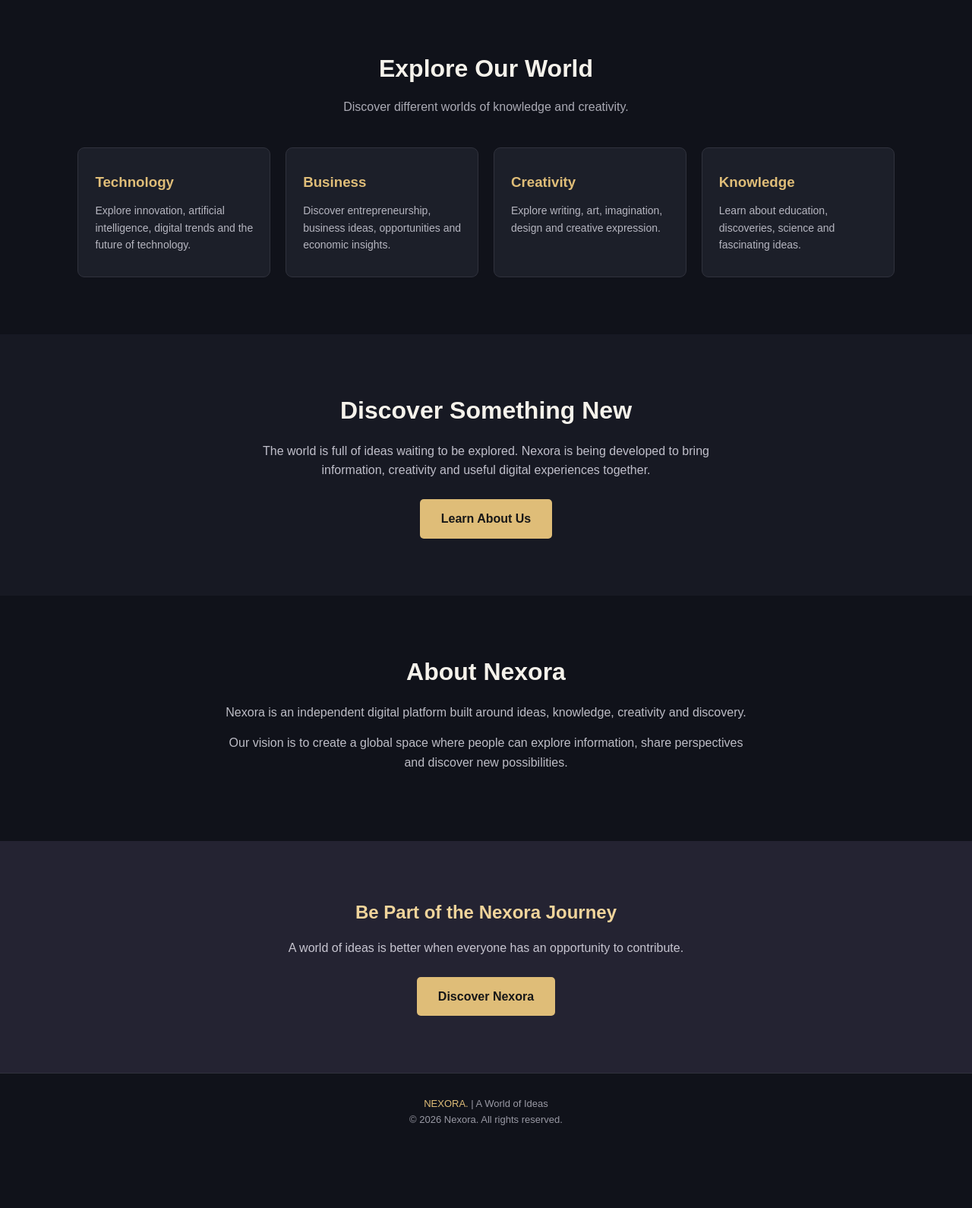
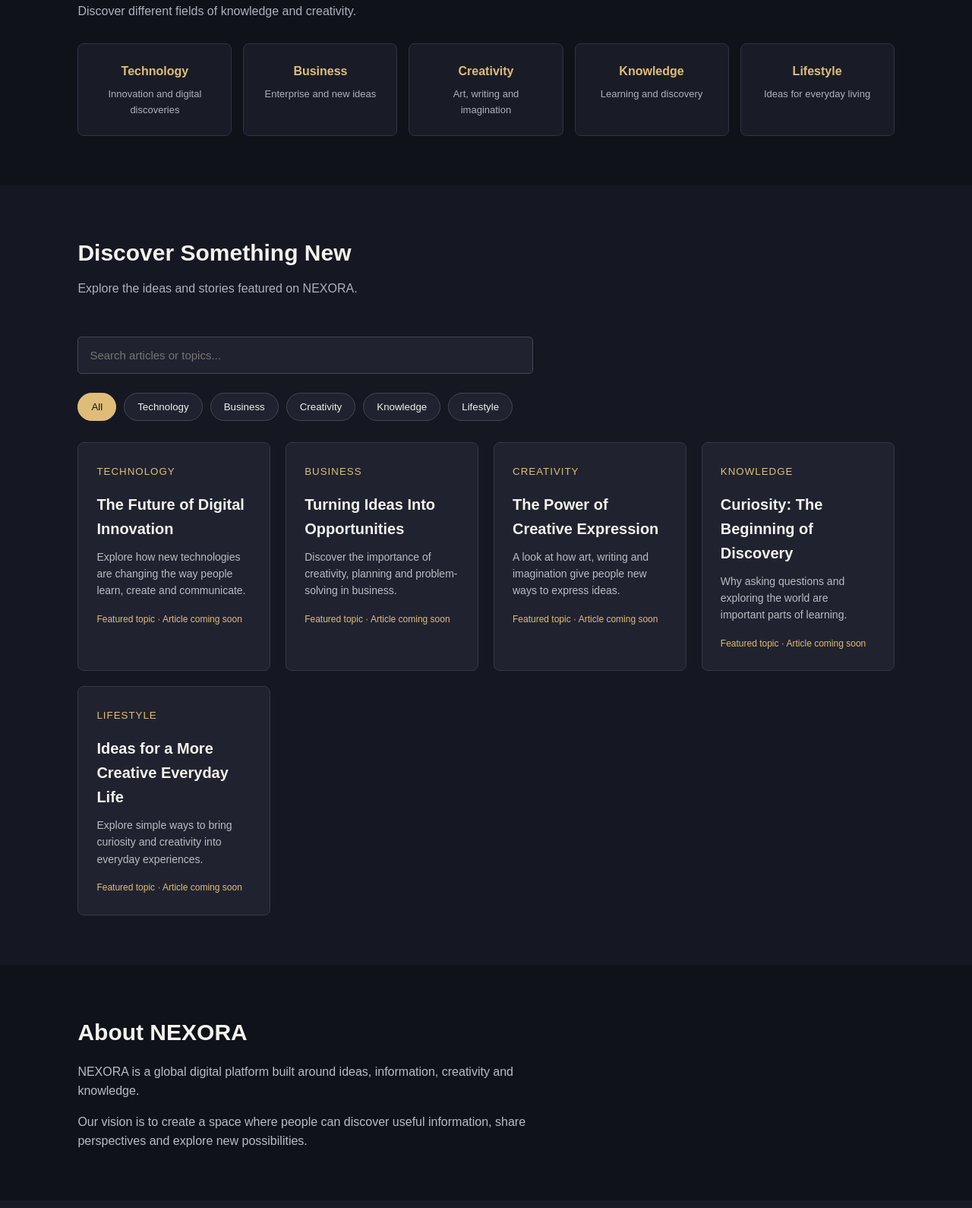
Before and after one commit to kilopop274-ux/NEXORA, a plain HTML site: page index.html in a window 1280 px wide. Shown: the part 703-2293 px from the top of the page at 76% size. Before the commit the page ends 2218 px from the top, so only its background shows below. Drawn offline with Linux system fonts and the light colour scheme.

Commit message:
Update index.html

```diff
--- a/index.html
+++ b/index.html
@@ -4,200 +4,94 @@
 <head>
 <meta charset="UTF-8">
 <meta name="viewport" content="width=device-width, initial-scale=1.0">
-<title>NEXORA | A World of Ideas</title>
-
+<title>NEXORA | Ideas. Knowledge. Possibilities.</title>
 <style>
-* {
-    margin: 0;
-    padding: 0;
-    box-sizing: border-box;
-    scroll-behavior: smooth;
+*{box-sizing:border-box;margin:0;padding:0}
+html{scroll-behavior:smooth}
+body{
+  font-family:Arial,sans-serif;
+  background:#10121a;
+  color:#f4f2ed;
+  line-height:1.6;
 }
-
-body {
-    background: #10121a;
-    color: #f5f2eb;
-    font-family: Arial, sans-serif;
-    line-height: 1.6;
+header{
+  display:flex;justify-content:space-between;align-items:center;
+  padding:22px 8%;border-bottom:1px solid #292b35;
+  background:#10121a;position:sticky;top:0;z-index:10;
 }
-
-header {
-    display: flex;
-    justify-content: space-between;
-    align-items: center;
-    padding: 25px 8%;
-    border-bottom: 1px solid #292b34;
+.logo{font-size:27px;font-weight:bold;letter-spacing:4px;color:#dfbd78}
+nav a{color:#eee;text-decoration:none;margin-left:22px;font-size:14px}
+nav a:hover{color:#dfbd78}
+.hero{padding:100px 8% 85px;text-align:center}
+.hero small{color:#dfbd78;letter-spacing:3px}
+.hero h1{font-size:clamp(38px,6vw,68px);margin:20px 0}
+.hero p{max-width:650px;margin:auto;color:#b9bbc5;font-size:17px}
+.btn{
+ display:inline-block;margin-top:28px;padding:13px 25px;
+ background:#dfbd78;color:#10121a;text-decoration:none;
+ border-radius:4px;font-weight:bold;
 }
-
-.logo {
-    color: #dfbd78;
-    font-size: 27px;
-    font-weight: bold;
-    letter-spacing: 3px;
+section{padding:65px 8%}
+.section-title{font-size:30px;margin-bottom:10px}
+.section-intro{color:#aeb0bb;margin-bottom:30px}
+.categories{
+ display:grid;grid-template-columns:repeat(auto-fit,minmax(150px,1fr));
+ gap:15px;margin-top:28px
 }
-
-nav a {
-    color: #eee;
-    text-decoration: none;
-    margin-left: 22px;
-    font-size: 14px;
+.category{
+ background:#191c27;border:1px solid #303341;padding:23px;
+ border-radius:8px;text-align:center;color:#dfbd78;
+ font-weight:bold
 }
-
-nav a:hover {
-    color: #dfbd78;
+.category span{display:block;color:#aeb0bb;font-size:13px;font-weight:normal;margin-top:7px}
+.discover{background:#151722}
+.search{
+ width:100%;max-width:600px;padding:15px;border-radius:5px;
+ border:1px solid #444653;background:#20232f;color:white;
+ font-size:15px;margin:20px 0 25px
 }
-
-.hero {
-    text-align: center;
-    padding: 110px 20px;
-    background: radial-gradient(circle, #292536, #10121a 70%);
+.filters{display:flex;flex-wrap:wrap;gap:10px;margin-bottom:28px}
+.filters button{
+ padding:10px 17px;background:#20232f;border:1px solid #444653;
+ color:#eee;border-radius:20px;cursor:pointer
 }
-
-.tag {
-    color: #dfbd78;
-    letter-spacing: 3px;
-    font-size: 12px;
+.filters button.active,.filters button:hover{
+ background:#dfbd78;color:#10121a;border-color:#dfbd78
 }
-
-.hero h1 {
-    font-size: clamp(38px, 7vw, 70px);
-    margin: 20px 0;
-    color: #f0d49b;
-    line-height: 1.15;
+.articles{
+ display:grid;grid-template-columns:repeat(auto-fit,minmax(230px,1fr));
+ gap:20px
 }
-
-.hero p {
-    color: #c4c3ca;
-    max-width: 600px;
-    margin: 0 auto 30px;
+.article{
+ background:#20232f;border:1px solid #343746;border-radius:8px;
+ padding:24px;min-height:210px
 }
-
-.button {
-    display: inline-block;
-    background: #dfbd78;
-    color: #171717;
-    padding: 13px 28px;
-    text-decoration: none;
-    border-radius: 5px;
-    font-weight: bold;
+.article small{color:#dfbd78;text-transform:uppercase;letter-spacing:1px}
+.article h3{margin:15px 0 10px;font-size:20px}
+.article p{color:#b9bbc5;font-size:14px}
+.article .coming{display:inline-block;margin-top:17px;color:#dfbd78;font-size:12px}
+.empty{color:#b9bbc5;padding:20px;display:none}
+.about{max-width:800px}
+.about p{color:#b9bbc5;margin-top:15px}
+.join{
+ text-align:center;background:#191c27;padding:65px 8%
 }
-
-section {
-    padding: 75px 8%;
+footer{
+ padding:30px 8%;text-align:center;color:#858895;
+ border-top:1px solid #292b35;font-size:13px
 }
-
-.section-title {
-    text-align: center;
-    font-size: 32px;
-    margin-bottom: 12px;
-}
-
-.section-intro {
-    text-align: center;
-    color: #aaaab4;
-    margin-bottom: 40px;
-}
-
-.categories {
-    display: grid;
-    grid-template-columns: repeat(auto-fit, minmax(210px, 1fr));
-    gap: 20px;
-}
-
-.category {
-    background: #1c1f29;
-    padding: 30px 22px;
-    border: 1px solid #30323d;
-    border-radius: 9px;
-    transition: 0.3s;
-}
-
-.category:hover {
-    border-color: #dfbd78;
-    transform: translateY(-5px);
-}
-
-.category h3 {
-    color: #dfbd78;
-    margin-bottom: 12px;
-}
-
-.category p {
-    color: #b6b6c0;
-    font-size: 14px;
-}
-
-.discover {
-    background: #171923;
-    text-align: center;
-}
-
-.discover p {
-    color: #c0bfca;
-    max-width: 650px;
-    margin: 15px auto 25px;
-}
-
-.about {
-    text-align: center;
-}
-
-.about p {
-    max-width: 700px;
-    margin: 15px auto;
-    color: #bdbdc6;
-}
-
-.community {
-    background: #242332;
-    text-align: center;
-}
-
-.community h2 {
-    color: #f0d49b;
-    margin-bottom: 15px;
-}
-
-.community p {
-    color: #c7c5d0;
-    margin-bottom: 25px;
-}
-
-footer {
-    text-align: center;
-    padding: 30px 15px;
-    color: #9999a4;
-    border-top: 1px solid #30323d;
-    font-size: 13px;
-}
-
-footer span {
-    color: #dfbd78;
-}
-
-@media(max-width: 600px) {
-    header {
-        flex-direction: column;
-        gap: 15px;
-    }
-
-    nav a {
-        margin: 0 8px;
-        font-size: 12px;
-    }
-
-    .hero {
-        padding: 75px 18px;
-    }
+@media(max-width:600px){
+ header{padding:18px 5%;flex-direction:column;gap:12px}
+ nav a{margin:0 8px}
+ section{padding:50px 6%}
+ .hero{padding:75px 6%}
 }
 </style>
 </head>
-
 <body>
 
 <header>
-    <div class="logo">NEXORA.</div>
-
+  <div class="logo">NEXORA</div>
   <nav>
     <a href="#home">Home</a>
     <a href="#discover">Discover</a>
@@ -206,109 +100,140 @@ footer span {
 </header>
 
 <main>
-
 <section class="hero" id="home">
-    <div class="tag">A WORLD OF IDEAS</div>
-
-    <h1>Ideas. Knowledge.<br>Possibilities.</h1>
-
-    <p>
-        Welcome to Nexora, a digital space for curious minds,
-        creative thinkers and people from every corner of the world.
-        Discover ideas, explore knowledge and embrace possibilities.
-    </p>
-
-    <a href="#discover" class="button">Explore Nexora</a>
+  <small>WELCOME TO NEXORA</small>
+  <h1>Ideas. Knowledge. Possibilities.</h1>
+  <p>A global space for discovering ideas, sharing knowledge,
+  exploring creativity and connecting through information.</p>
+  <a class="btn" href="#discover">Explore NEXORA</a>
 </section>
 
-<section id="discover">
+<section>
   <h2 class="section-title">Explore Our World</h2>
-
-    <p class="section-intro">
-        Discover different worlds of knowledge and creativity.
-    </p>
-
+  <p class="section-intro">Discover different fields of knowledge and creativity.</p>
   <div class="categories">
-
-        <div class="category">
-            <h3>Technology</h3>
-            <p>
-                Explore innovation, artificial intelligence,
-                digital trends and the future of technology.
-            </p>
-        </div>
-
-        <div class="category">
-            <h3>Business</h3>
-            <p>
-                Discover entrepreneurship, business ideas,
-                opportunities and economic insights.
-            </p>
-        </div>
-
-        <div class="category">
-            <h3>Creativity</h3>
-            <p>
-                Explore writing, art, imagination,
-                design and creative expression.
-            </p>
-        </div>
-
-        <div class="category">
-            <h3>Knowledge</h3>
-            <p>
-                Learn about education, discoveries,
-                science and fascinating ideas.
-            </p>
-        </div>
-
+    <div class="category">Technology<span>Innovation and digital discoveries</span></div>
+    <div class="category">Business<span>Enterprise and new ideas</span></div>
+    <div class="category">Creativity<span>Art, writing and imagination</span></div>
+    <div class="category">Knowledge<span>Learning and discovery</span></div>
+    <div class="category">Lifestyle<span>Ideas for everyday living</span></div>
   </div>
 </section>
 
-<section class="discover">
+<section class="discover" id="discover">
   <h2 class="section-title">Discover Something New</h2>
+  <p class="section-intro">Explore the ideas and stories featured on NEXORA.</p>
 
-    <p>
-        The world is full of ideas waiting to be explored.
-        Nexora is being developed to bring information,
-        creativity and useful digital experiences together.
-    </p>
+  <input class="search" id="searchInput" type="search"
+  placeholder="Search articles or topics..." aria-label="Search articles">
 
-    <a href="#about" class="button">Learn About Us</a>
+  <div class="filters">
+    <button class="active" data-category="All">All</button>
+    <button data-category="Technology">Technology</button>
+    <button data-category="Business">Business</button>
+    <button data-category="Creativity">Creativity</button>
+    <button data-category="Knowledge">Knowledge</button>
+    <button data-category="Lifestyle">Lifestyle</button>
+  </div>
+
+  <div class="articles" id="articleList">
+    <article class="article" data-category="Technology">
+      <small>Technology</small>
+      <h3>The Future of Digital Innovation</h3>
+      <p>Explore how new technologies are changing the way people learn, create and communicate.</p>
+      <span class="coming">Featured topic · Article coming soon</span>
+    </article>
+
+    <article class="article" data-category="Business">
+      <small>Business</small>
+      <h3>Turning Ideas Into Opportunities</h3>
+      <p>Discover the importance of creativity, planning and problem-solving in business.</p>
+      <span class="coming">Featured topic · Article coming soon</span>
+    </article>
+
+    <article class="article" data-category="Creativity">
+      <small>Creativity</small>
+      <h3>The Power of Creative Expression</h3>
+      <p>A look at how art, writing and imagination give people new ways to express ideas.</p>
+      <span class="coming">Featured topic · Article coming soon</span>
+    </article>
+
+    <article class="article" data-category="Knowledge">
+      <small>Knowledge</small>
+      <h3>Curiosity: The Beginning of Discovery</h3>
+      <p>Why asking questions and exploring the world are important parts of learning.</p>
+      <span class="coming">Featured topic · Article coming soon</span>
+    </article>
+
+    <article class="article" data-category="Lifestyle">
+      <small>Lifestyle</small>
+      <h3>Ideas for a More Creative Everyday Life</h3>
+      <p>Explore simple ways to bring curiosity and creativity into everyday experiences.</p>
+      <span class="coming">Featured topic · Article coming soon</span>
+    </article>
+  </div>
+  <p class="empty" id="emptyMessage">No matching articles found.</p>
 </section>
 
 <section class="about" id="about">
-    <h2 class="section-title">About Nexora</h2>
-
-    <p>
-        Nexora is an independent digital platform built
-        around ideas, knowledge, creativity and discovery.
-    </p>
-
-    <p>
-        Our vision is to create a global space where people
-        can explore information, share perspectives and
-        discover new possibilities.
-    </p>
+  <h2 class="section-title">About NEXORA</h2>
+  <p>NEXORA is a global digital platform built around ideas,
+  information, creativity and knowledge.</p>
+  <p>Our vision is to create a space where people can discover
+  useful information, share perspectives and explore new possibilities.</p>
 </section>
 
-<section class="community">
-    <h2>Be Part of the Nexora Journey</h2>
-
-    <p>
-        A world of ideas is better when everyone
-        has an opportunity to contribute.
-    </p>
-
-    <a href="#about" class="button">Discover Nexora</a>
+<section class="join">
+  <h2 class="section-title">Be Part of the NEXORA Journey</h2>
+  <p class="section-intro">A platform for ideas, knowledge and possibilities.</p>
+  <a class="btn" href="#discover">Explore the Platform</a>
 </section>
-
 </main>
 
 <footer>
-    <p><span>NEXORA.</span> | A World of Ideas</p>
-    <p>© 2026 Nexora. All rights reserved.</p>
+  © 2026 NEXORA. All rights reserved.
+  <p>Ideas. Knowledge. Possibilities.</p>
 </footer>
+
+<script>
+const searchInput = document.getElementById("searchInput");
+const buttons = document.querySelectorAll(".filters button");
+const articles = document.querySelectorAll(".article");
+const emptyMessage = document.getElementById("emptyMessage");
+
+let selectedCategory = "All";
+
+function filterArticles() {
+  const searchText = searchInput.value.toLowerCase();
+  let visibleCount = 0;
+
+  articles.forEach(article => {
+    const category = article.dataset.category;
+    const text = article.textContent.toLowerCase();
+
+    const categoryMatch =
+      selectedCategory === "All" || category === selectedCategory;
+    const searchMatch = text.includes(searchText);
+    const visible = categoryMatch && searchMatch;
+
+    article.style.display = visible ? "block" : "none";
+    if (visible) visibleCount++;
+  });
+
+  emptyMessage.style.display = visibleCount === 0 ? "block" : "none";
+}
+
+buttons.forEach(button => {
+  button.addEventListener("click", () => {
+    selectedCategory = button.dataset.category;
+    buttons.forEach(item => item.classList.remove("active"));
+    button.classList.add("active");
+    filterArticles();
+  });
+});
+
+searchInput.addEventListener("input", filterArticles);
+</script>
 
 </body>
 </html>
```
Lines whose indentation alone changed are shown as unchanged.
